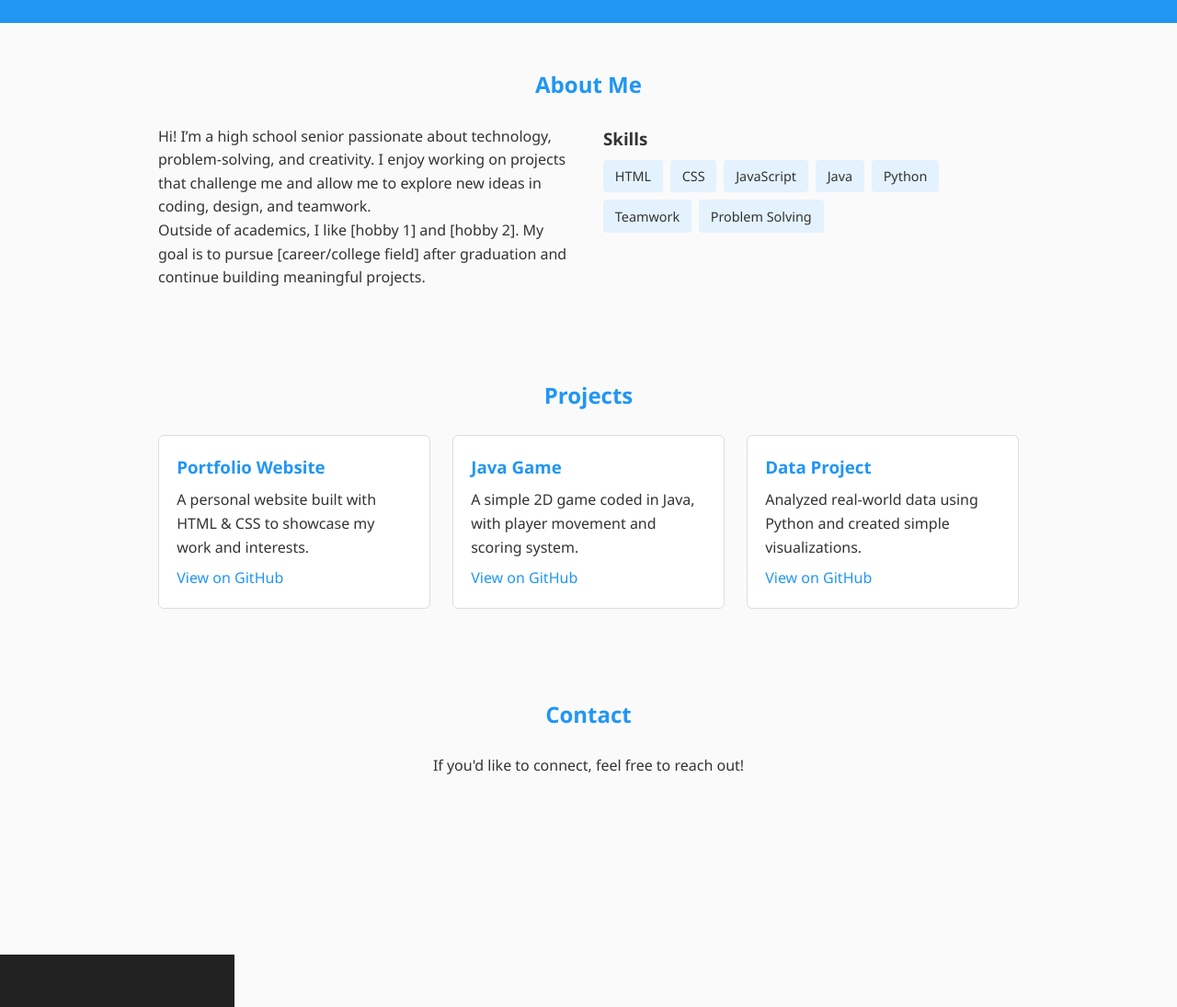
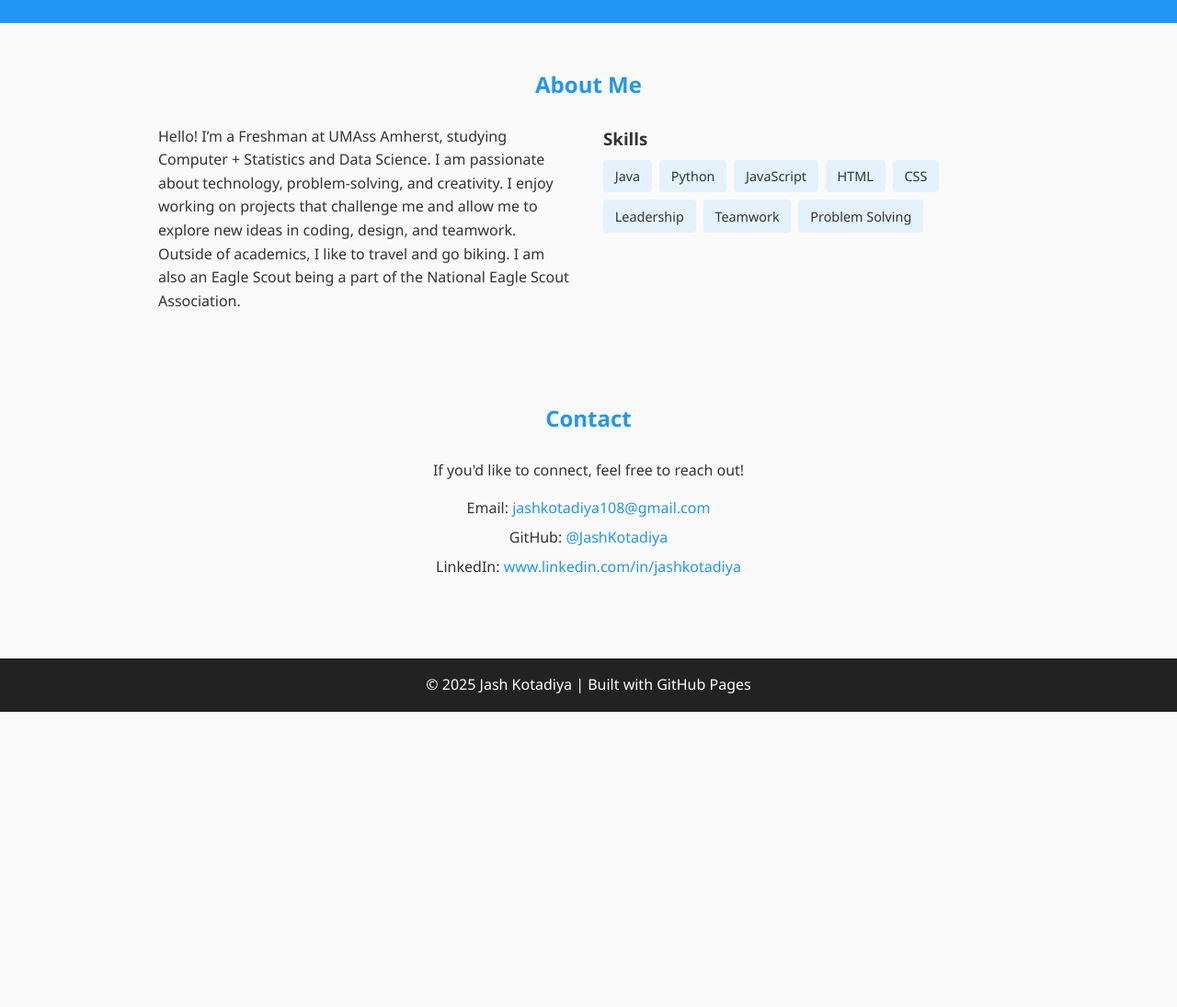
Before and after one commit to JashKotadiya/JashKotadiya.github.io, a plain HTML site: page index.html in a window 1280 px wide. Shown: the part 680-1775 px from the top of the page at 92% size. After the commit the page ends 1454 px from the top, so only its background shows below. Drawn offline with Linux system fonts and the light colour scheme.

Commit message:
Update index.html

```diff
--- a/index.html
+++ b/index.html
@@ -36,22 +36,22 @@
     <div class="about-container">
       <div class="about-text">
         <p>
-          Hi! I’m a high school senior passionate about technology, problem-solving, and creativity.
+          Hello! I’m a Freshman at UMAss Amherst, studying Computer + Statistics and Data Science. I am passionate about technology, problem-solving, and creativity.
           I enjoy working on projects that challenge me and allow me to explore new ideas in coding, design, and teamwork.
         </p>
         <p>
-          Outside of academics, I like [hobby 1] and [hobby 2].
-          My goal is to pursue [career/college field] after graduation and continue building meaningful projects.
+          Outside of academics, I like to travel and go biking. I am also an Eagle Scout being a part of the National Eagle Scout Association.
         </p>
       </div>
       <div class="about-skills">
         <h3>Skills</h3>
         <div class="skills-list">
+          <span>Java</span>
+          <span>Python</span>
+          <span>JavaScript</span>
           <span>HTML</span>
           <span>CSS</span>
-          <span>JavaScript</span>
-          <span>Java</span>
-          <span>Python</span>
+          <span>Leadership</span>
           <span>Teamwork</span>
           <span>Problem Solving</span>
         </div>
@@ -59,7 +59,7 @@
     </div>
   </section>
 
-  <!-- Projects Section -->
+  <!-- Projects Section
   <section id="projects" class="section">
     <h2>Projects</h2>
     <div class="project-grid">
@@ -79,22 +79,22 @@
         <a href="#" target="_blank">View on GitHub</a>
       </div>
     </div>
-  </section>
+  </section> -->
 
   <!-- Contact Section -->
   <section id="contact" class="section contact">
     <h2>Contact</h2>
     <p>If you'd like to connect, feel free to reach out!</p>
     <ul class="contact-list">
-      <li>Email: <a href="mailto:youremail@example.com">youremail@example.com</a></li>
-      <li>GitHub: <a href="https://github.com/yourusername" target="_blank">@yourusername</a></li>
-      <li>LinkedIn: <a href="#" target="_blank">Your LinkedIn</a></li>
+      <li>Email: <a href="mailto:jashkotadiya108@gmail.com">jashkotadiya108@gmail.com</a></li>
+      <li>GitHub: <a href="https://github.com/JashKotadiya" target="_blank">@JashKotadiya</a></li>
+      <li>LinkedIn: <a href="#" target="_blank">www.linkedin.com/in/jashkotadiya</a></li>
     </ul>
   </section>
 
   <!-- Footer -->
   <footer>
-    <p>© 2025 [Your Name] | Built with GitHub Pages</p>
+    <p>© 2025 Jash Kotadiya | Built with GitHub Pages</p>
   </footer>
 </body>
 </html>
```
